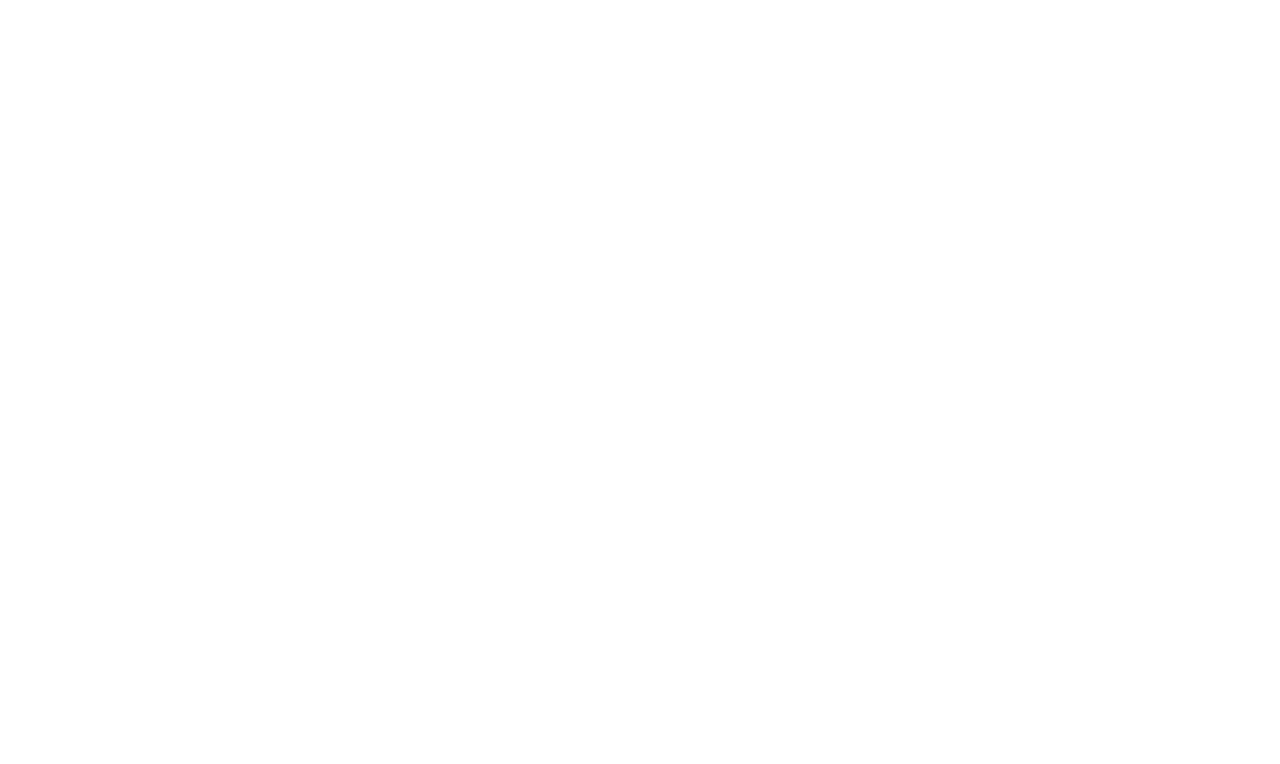
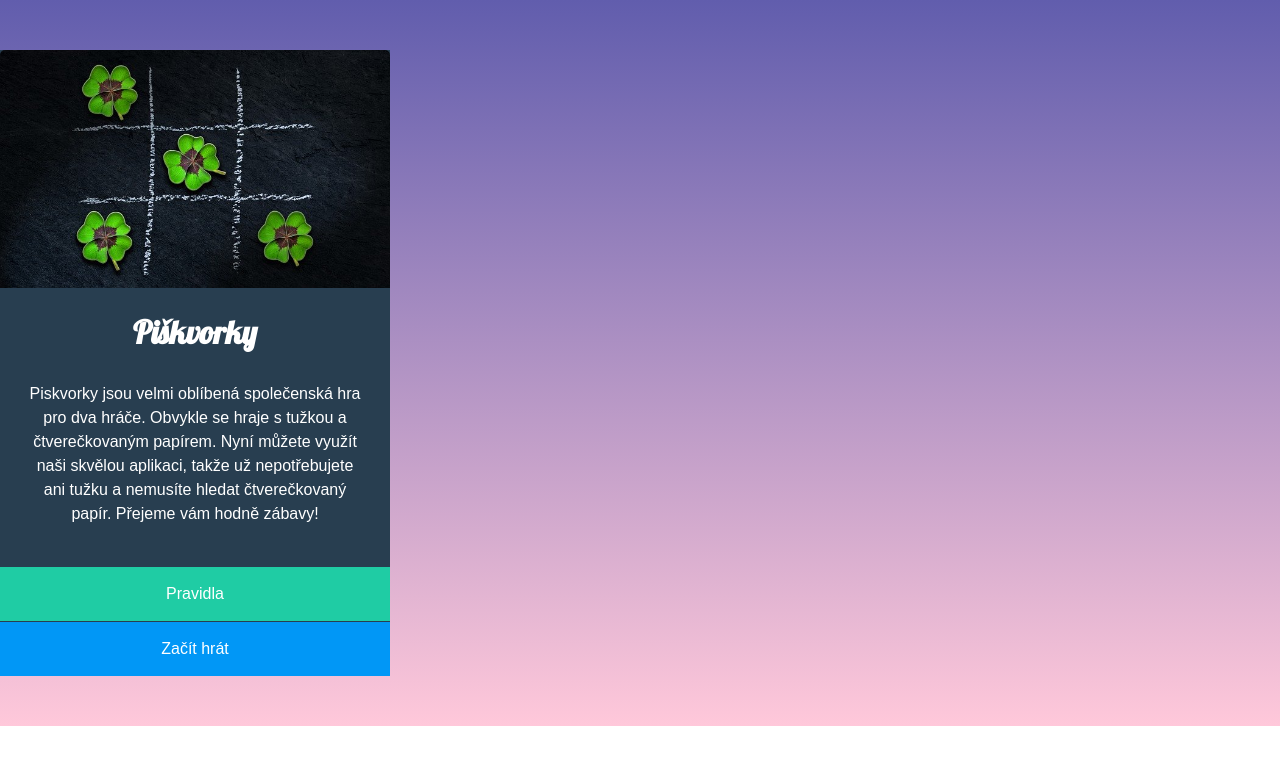
Before and after one commit to IvanaKl/piskvorky, a plain HTML site: page index.html in a window 1280 px wide. Drawn offline with Linux system fonts and the light colour scheme.

Commit message:
Piskovrky-DU1

```diff
--- a/index.html
+++ b/index.html
@@ -4,7 +4,29 @@
     <meta charset="UTF-8" />
     <meta http-equiv="X-UA-Compatible" content="IE=edge" />
     <meta name="viewport" content="width=device-width, initial-scale=1.0" />
-    <title>Document</title>
+    <title>Piskvorky</title>
+    <link rel="stylesheet" href="style.css" />
+    <link rel="preconnect" href="https://fonts.gstatic.com" />
+    <link
+      href="https://fonts.googleapis.com/css2?family=Lobster&display=swap"
+      rel="stylesheet"
+    />
   </head>
-  <body></body>
+  <body>
+    <img class="banner" src="image/Piskovky.uvodni.banner.jpg" />
+    <div class="pozadi">
+      <h1>Piškvorky</h1>
+
+      <p>
+        Piskvorky jsou velmi oblíbená společenská hra pro dva hráče. Obvykle se
+        hraje s tužkou a čtverečkovaným papírem. Nyní můžete využít naši skvělou
+        aplikaci, takže už nepotřebujete ani tužku a nemusíte hledat
+        čtverečkovaný papír. Přejeme vám hodně zábavy!
+      </p>
+      <div class="tlacitka">
+        <a class="tlacitkoPravidla" href="index.html">Pravidla</a>
+        <a class="tlacitkoZacit" href="index.html">Začít hrát</a>
+      </div>
+    </div>
+  </body>
 </html>
--- /dev/null
+++ b/style.css
@@ -0,0 +1,61 @@
+body {
+  background-image: linear-gradient(#615dad, #ffc8da);
+  background-repeat: no-repeat;
+  line-height: 1.5;
+  font-family: sans-serif;
+  width: 1300px;
+  margin: 50px auto;
+}
+
+.banner {
+  background-image: url(image/Piskovky.uvodni.banner.jpg);
+  width: 30%;
+  border-radius: 5px 5px 0 0;
+  float: left;
+}
+
+.pozadi {
+  background-color: #283e50;
+  width: 30%;
+}
+
+h1 {
+  font-family: 'Lobster', cursive;
+  color: #ffffff;
+  text-align: center;
+  position: relative;
+  top: 20px;
+}
+
+p {
+  color: #ffffff;
+  text-align: center;
+  padding: 25px;
+}
+
+.tlacitka a {
+  text-decoration: none;
+  color: #ffffff;
+  display: block;
+  text-align: center;
+  padding: 15px;
+  margin: 1px 0;
+}
+
+.tlacitkoPravidla {
+  background-color: #1fcca4;
+}
+
+.tlacitkoZacit {
+  background-color: #0197f6;
+}
+
+.tlacitkoPravidla:hover {
+  background-color: #1cbb96;
+}
+
+.tlacitkoZacit:hover {
+  background-color: #0090e9;
+}
+
+//* font-family: 'Lobster', cursive;
```
Also changed, not shown: image/Piskovky.uvodni.banner.jpg (added).
